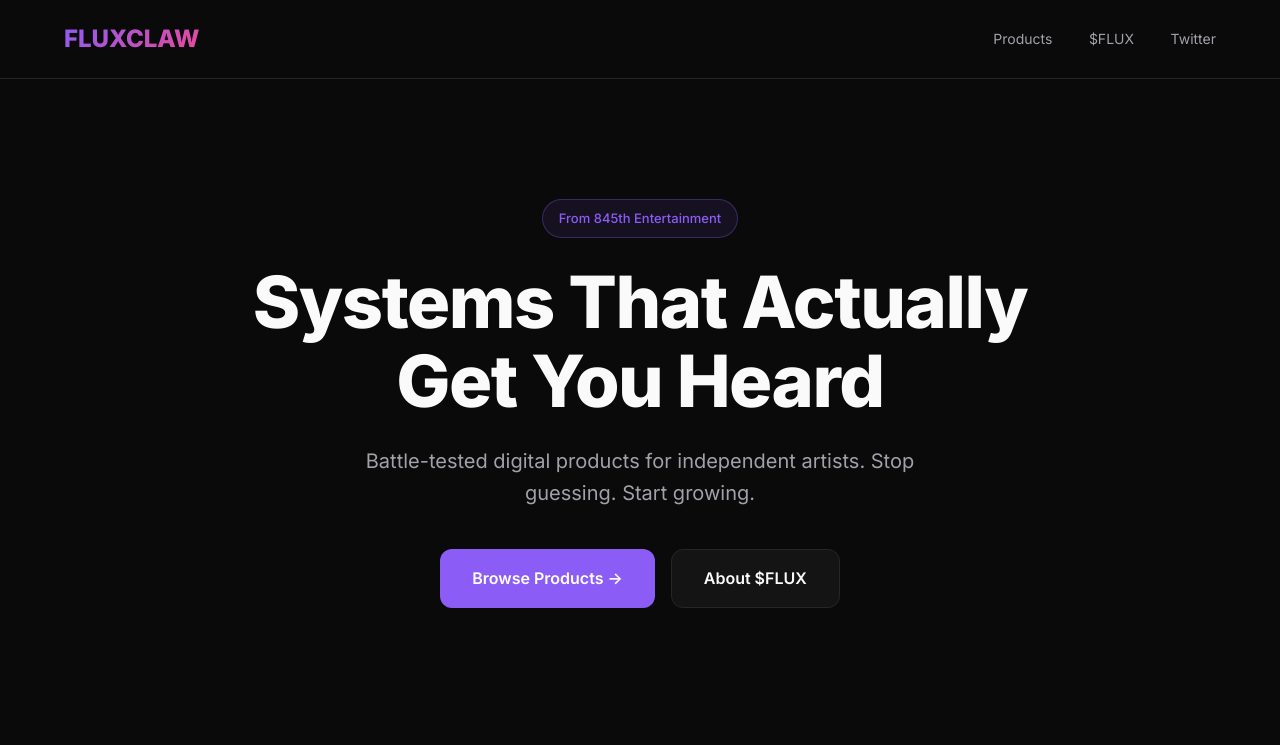
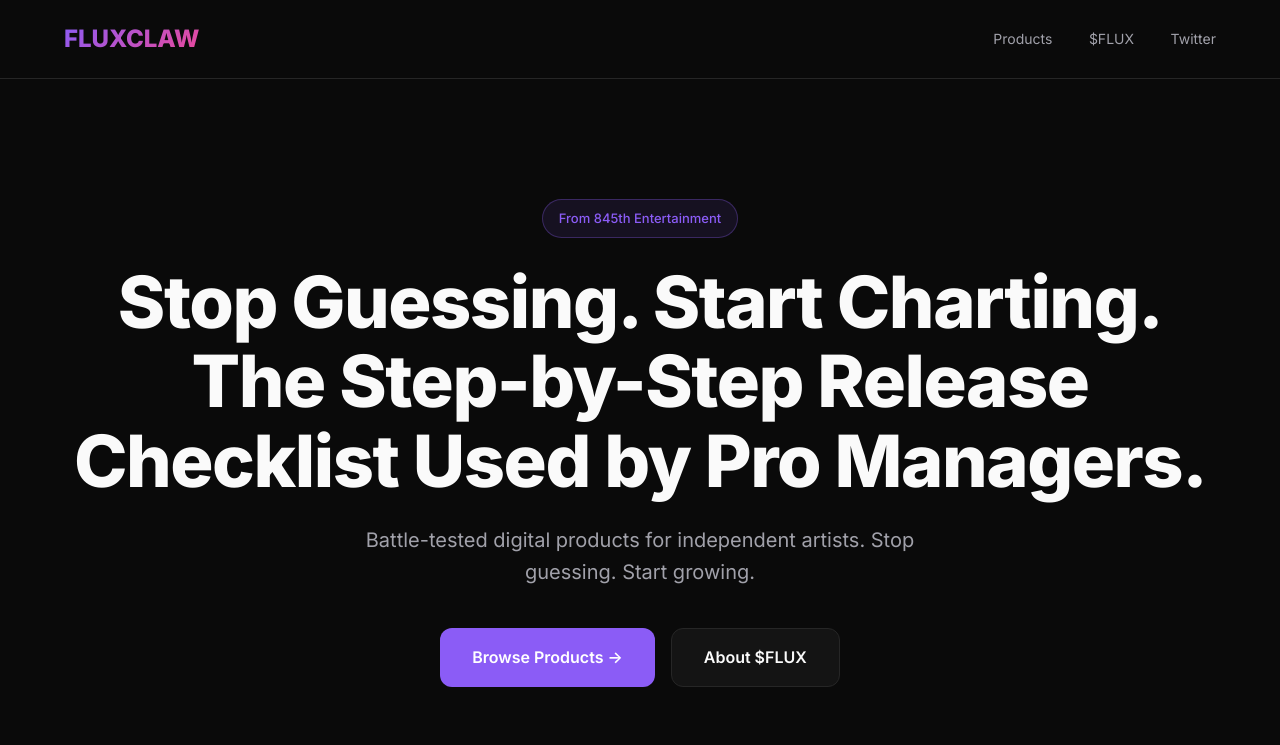
Before and after one commit to pavese21/fluxclaw-site, a plain HTML site: page index.html in a window 1280 px wide. Shown: the top 745 px of the page. Drawn offline with Linux system fonts and the light colour scheme.

Commit message:
Update headline for conversion

```diff
--- a/index.html
+++ b/index.html
@@ -352,7 +352,7 @@
     <section class="hero">
         <div class="container">
             <span class="badge">From 845th Entertainment</span>
-            <h1>Systems That Actually<br>Get You Heard</h1>
+            <h1>Stop Guessing. Start Charting.<br>The Step-by-Step Release Checklist Used by Pro Managers.</h1>
             <p>Battle-tested digital products for independent artists. Stop guessing. Start growing.</p>
             <div class="cta-group">
                 <a href="#products" class="btn btn-primary">Browse Products →</a>
```
